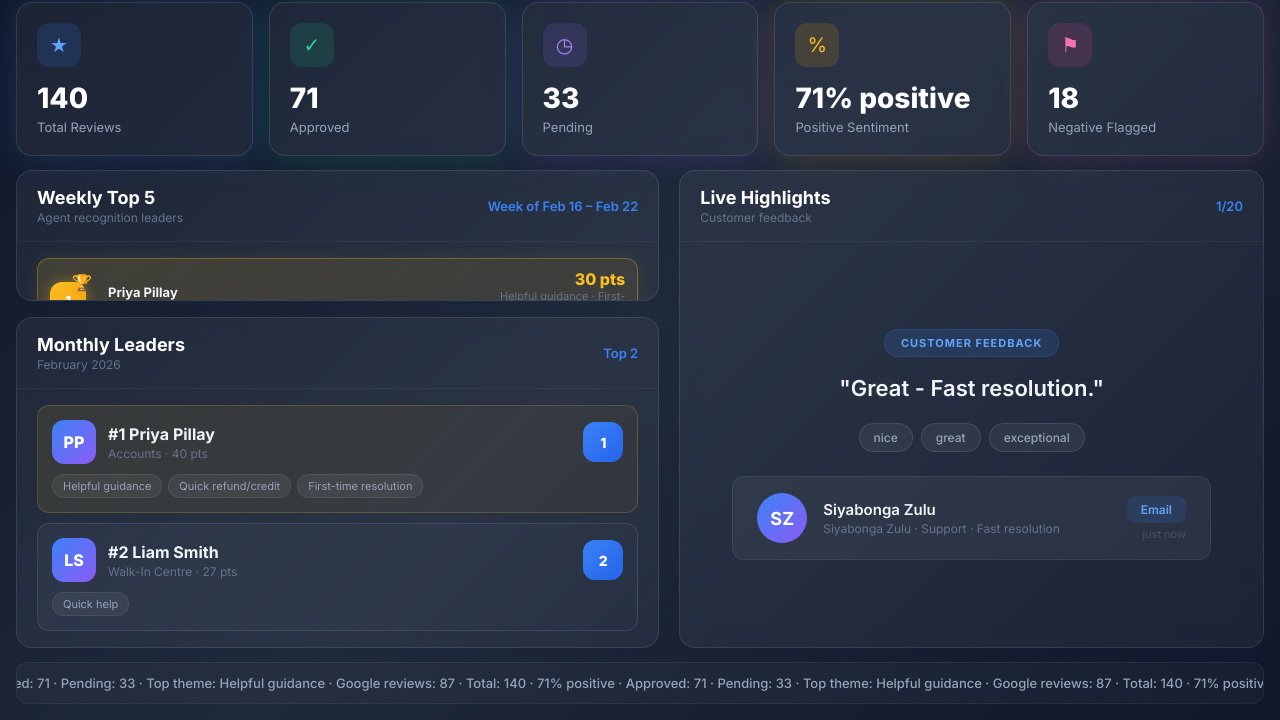
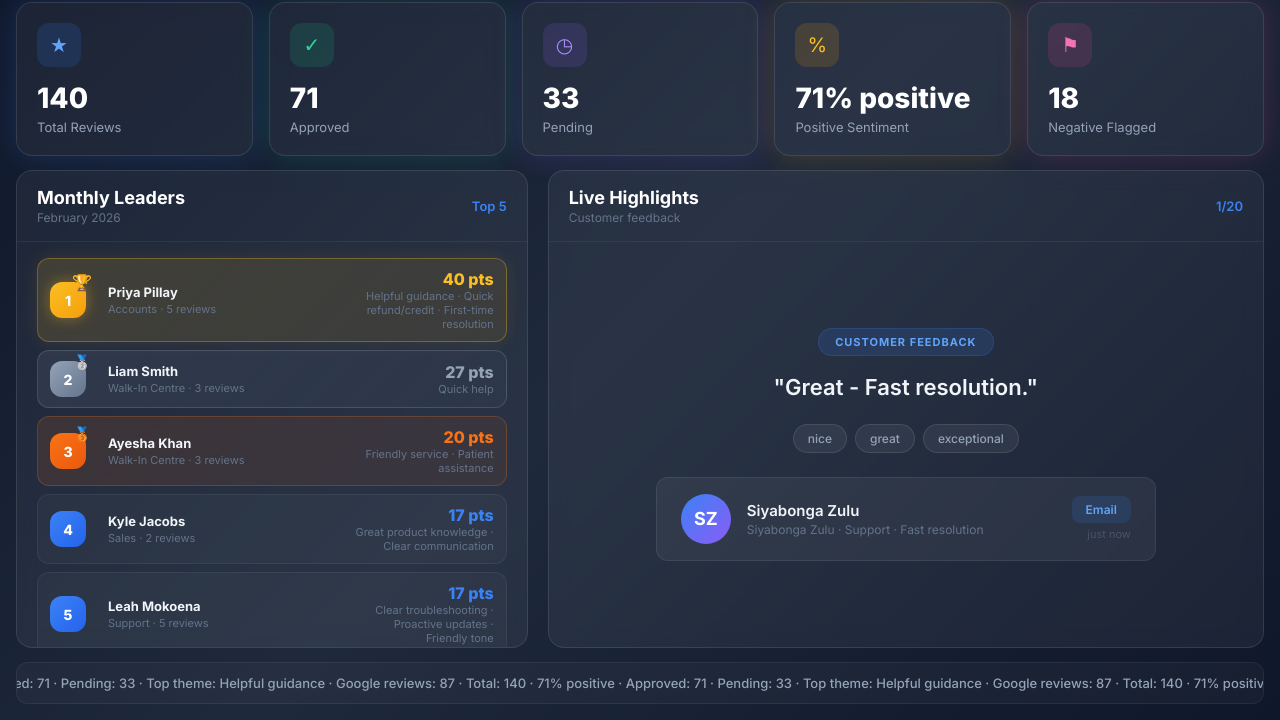
Before and after one commit to dylanayronrodgers-creator/marketing, a plain HTML site: page tv.html in a window 1280 px wide. Shown: the part 80-800 px from the top of the page. Drawn offline with Linux system fonts and the light colour scheme.

Commit message:
Remove Weekly Top 5 from TV, show Monthly Leaders top 5 in rank list, increase highlight quote to 350 chars, smaller quote font for more text

```diff
--- a/app.js
+++ b/app.js
@@ -449,7 +449,7 @@ function computeLeaderboards(state, now) {
     weekStart: startOfWeek.toISOString(),
     monthStart: startOfMonth.toISOString(),
     weeklyTop: byAgent(inWeek).slice(0, 5),
-    monthlyTop: byAgent(inMonth).slice(0, 2),
+    monthlyTop: byAgent(inMonth).slice(0, 5),
     highlights: approved.slice().sort(function(a, b) { return new Date(b.createdAt) - new Date(a.createdAt); }).slice(0, 20)
   };
 }
--- a/tv.html
+++ b/tv.html
@@ -81,14 +81,10 @@
     /* Main Content */
     .tv-main {
       display: grid;
-      grid-template-columns: 1.1fr 1fr;
+      grid-template-columns: 1fr 1.4fr;
       gap: 20px;
       min-height: 0;
       overflow: hidden;
-    }
-    .tv-left {
-      display: flex; flex-direction: column; gap: 16px;
-      min-height: 0; overflow: hidden;
     }
 
     /* Cards */
@@ -97,8 +93,6 @@
       display: flex; flex-direction: column;
     }
     .tv-card.grow { flex: 1; min-height: 0; }
-    .tv-left .tv-card.grow { flex: 1.2; }
-    .tv-left .tv-card:not(.grow) { flex: 0 0 auto; }
 
     .tv-card-header {
       padding: 16px 20px;
@@ -174,8 +168,8 @@
       margin-bottom: 16px; border: 1px solid rgba(59,130,246,0.2);
     }
     .tv-quote {
-      font-size: 28px; font-weight: 600; color: #f1f5f9;
-      line-height: 1.4; max-width: 90%; margin-bottom: 20px;
+      font-size: 22px; font-weight: 600; color: #f1f5f9;
+      line-height: 1.45; max-width: 90%; margin-bottom: 20px;
     }
     .tv-keywords { display: flex; flex-wrap: wrap; gap: 8px; justify-content: center; margin-bottom: 24px; }
     .tv-keyword {
@@ -324,31 +318,16 @@
 
     <!-- Main Content -->
     <main class="tv-main">
-      <div class="tv-left">
       <div class="tv-card glass grow">
-          <div class="tv-card-header">
-            <div>
-              <div class="tv-card-title">Weekly Top 5</div>
-              <div class="tv-card-hint">Agent recognition leaders</div>
-            </div>
-            <div class="tv-card-badge" id="tvWeekSmall"></div>
-          </div>
-          <div class="tv-card-body">
-            <div class="tv-rank-list" id="weeklyList"></div>
-          </div>
-        </div>
-
-        <div class="tv-card glass">
         <div class="tv-card-header">
           <div>
             <div class="tv-card-title">Monthly Leaders</div>
             <div class="tv-card-hint" id="tvMonth">Month</div>
           </div>
-            <div class="tv-card-badge">Top 2</div>
+          <div class="tv-card-badge">Top 5</div>
         </div>
         <div class="tv-card-body">
-            <div class="tv-podium" id="monthlyPodium"></div>
-          </div>
+          <div class="tv-rank-list" id="monthlyList"></div>
         </div>
       </div>
 
@@ -429,33 +408,23 @@
 
   // Layout adjustments
   var tvMain = document.querySelector(".tv-main");
-  var tvLeft = document.querySelector(".tv-left");
-  var highlightCard = tvMain ? tvMain.querySelector(":scope > .tv-card.glass.grow") : null;
+  var monthlyCard = tvMain ? tvMain.children[0] : null;
+  var highlightCard = tvMain ? tvMain.children[1] : null;
 
-  if (tvCfg.layout === "highlights-only" && tvMain && tvLeft) {
-    tvLeft.style.display = "none";
+  if (tvCfg.layout === "highlights-only" && tvMain && monthlyCard) {
+    monthlyCard.style.display = "none";
     tvMain.style.gridTemplateColumns = "1fr";
   } else if (tvCfg.layout === "leaderboard-only" && tvMain && highlightCard) {
     highlightCard.style.display = "none";
     tvMain.style.gridTemplateColumns = "1fr";
   }
 
-  // Weekly/Monthly visibility within left panel
-  if (tvLeft) {
-    var weeklyCard = tvLeft.querySelector(".tv-card.glass.grow");
-    var monthlyCard = tvLeft.querySelector(".tv-card.glass:not(.grow)");
-    if (weeklyCard && tvCfg.showWeekly === false) weeklyCard.style.display = "none";
-    if (monthlyCard && tvCfg.showMonthly === false) monthlyCard.style.display = "none";
-  }
-
+  if (monthlyCard && tvCfg.showMonthly === false) { monthlyCard.style.display = "none"; tvMain.style.gridTemplateColumns = "1fr"; }
   if (highlightCard && tvCfg.showHighlights === false) highlightCard.style.display = "none";
 
   var state = loadState();
-  var elWeek = document.getElementById("tvWeek");
-  var elWeekSmall = document.getElementById("tvWeekSmall");
   var elMonth = document.getElementById("tvMonth");
-  var weeklyList = document.getElementById("weeklyList");
-  var podium = document.getElementById("monthlyPodium");
+  var monthlyList = document.getElementById("monthlyList");
   var ticker = document.getElementById("ticker");
   var slide = document.getElementById("highlightSlide");
   var counter = document.getElementById("slideCounter");
@@ -513,8 +482,6 @@
     document.getElementById("statSentiment").textContent = stats.avgSentiment;
     document.getElementById("statNegative").textContent = stats.negativeFlagged;
 
-    elWeek.textContent = formatWeekRange(lb.weekStart);
-    elWeekSmall.textContent = formatWeekRange(lb.weekStart);
     elMonth.textContent = formatMonthLabel(now);
 
     // Check if data changed
@@ -522,8 +489,8 @@
     if (hash !== lastStateHash) {
       lastStateHash = hash;
 
-      // Weekly Top 5
-      weeklyList.innerHTML = lb.weeklyTop.slice(0, 5).map(function(r, i) {
+      // Monthly Leaders (rank list format)
+      monthlyList.innerHTML = lb.monthlyTop.slice(0, 5).map(function(r, i) {
         var rankClass = i < 3 ? ' rank-' + (i + 1) : '';
         var medalClass = i === 0 ? ' gold' : i === 1 ? ' silver' : i === 2 ? ' bronze' : '';
         return '<div class="tv-rank-row' + rankClass + '">' +
@@ -532,17 +499,7 @@
           '<div class="tv-rank-meta">' + r.team + ' · ' + r.count + ' reviews</div></div>' +
           '<div><div class="tv-rank-score">' + Math.round(r.score) + ' pts</div>' +
           '<div class="tv-rank-reason">' + ((r.themes || []).join(" · ") || "Great feedback") + '</div></div></div>';
-      }).join("") || '<div style="text-align:center; padding:40px; color:#475569;">No weekly leaders yet</div>';
-
-      // Monthly
-      podium.innerHTML = lb.monthlyTop.map(function(m, i) {
-        return '<div class="tv-podium-card">' +
-          '<div class="tv-podium-top"><div class="tv-podium-info"><div class="tv-avatar">' + initials(m.agent) + '</div>' +
-          '<div><div class="tv-podium-name">#' + (i+1) + ' ' + m.agent + '</div>' +
-          '<div class="tv-podium-meta">' + m.team + ' · ' + Math.round(m.score) + ' pts</div></div></div>' +
-          '<div class="tv-rank-num" style="width:40px;height:40px;font-size:14px;">' + (i+1) + '</div></div>' +
-          '<div class="tv-themes">' + (m.themes || []).map(function(t) { return '<span class="tv-theme">' + t + '</span>'; }).join("") + '</div></div>';
-      }).join("") || '<div style="text-align:center; padding:20px; color:#475569;">No monthly leaders yet</div>';
+      }).join("") || '<div style="text-align:center; padding:40px; color:#475569;">No monthly leaders yet</div>';
 
       highlights = lb.highlights;
       if (highlightIdx >= highlights.length) highlightIdx = 0;
@@ -551,7 +508,7 @@
     // Ticker
     var approvedCount = state.items.filter(function(i) { return i.status === "Approved" && i.sentiment !== "Negative"; }).length;
     var googleCount = state.items.filter(function(i) { return i.source === "Google"; }).length;
-    var topTheme = lb.weeklyTop[0] && lb.weeklyTop[0].themes && lb.weeklyTop[0].themes[0] ? lb.weeklyTop[0].themes[0] : "Customer excellence";
+    var topTheme = lb.monthlyTop[0] && lb.monthlyTop[0].themes && lb.monthlyTop[0].themes[0] ? lb.monthlyTop[0].themes[0] : "Customer excellence";
     var tickerItems = [
       "Approved: " + approvedCount,
       "Pending: " + stats.pending,
@@ -579,7 +536,7 @@
       }
       var s = highlights[highlightIdx % highlights.length];
       var quote = s.tvSnippet || s.text;
-      if (quote.length > 180) quote = quote.substring(0, 180) + "...";
+      if (quote.length > 350) quote = quote.substring(0, 350) + "...";
 
       var avatarHtml;
       if (s.reviewerThumbnail) {
```
Lines whose indentation alone changed are shown as unchanged.
